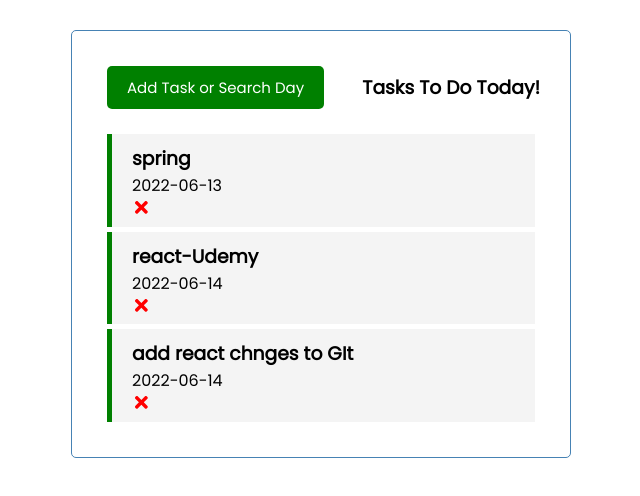
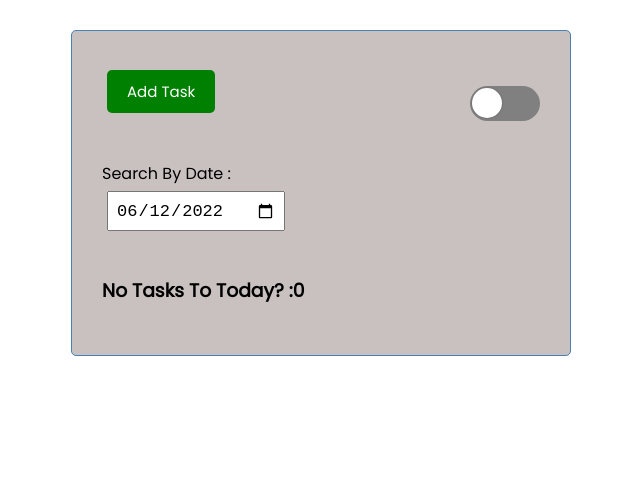
Before and after one commit to EliGertz94/task-tracker, a React (Create React App) app: page / in a window 1280 px wide. Shown: the top 496 px of the page, without its empty margins (319-959 px from the left). Built offline with nearby package versions, Linux system fonts and the light colour scheme; data requests are answered from the project's data file.

Commit message:
addding dark-mode option to change background accordinglly. adding switch to page added effect on task element (optional)

```diff
--- a/db.json
+++ b/db.json
@@ -3,7 +3,7 @@
     {
       "text": "spring",
       "day": "2022-06-13",
-      "reminder": true,
+      "reminder": false,
       "id": 3
     },
     {
@@ -17,6 +17,126 @@
       "day": "2022-06-14",
       "reminder": true,
       "id": 6
+    },
+    {
+      "text": "save all back-end related slides from john brice",
+      "day": "2022-06-14",
+      "reminder": false,
+      "id": 7
+    },
+    {
+      "text": "1",
+      "day": "2022-06-16",
+      "reminder": false,
+      "id": 15
+    },
+    {
+      "text": " hgbnm",
+      "day": "2022-06-14",
+      "reminder": false,
+      "id": 20
+    },
+    {
+      "text": ",n,mn",
+      "day": "2022-06-14",
+      "reminder": false,
+      "id": 23
+    },
+    {
+      "text": ",mm,,m",
+      "day": "2022-06-16",
+      "reminder": false,
+      "id": 24
+    },
+    {
+      "text": "new",
+      "day": "2022-06-16",
+      "reminder": true,
+      "id": 25
+    },
+    {
+      "text": "mm,",
+      "day": "2022-06-18",
+      "reminder": false,
+      "id": 26
+    },
+    {
+      "text": ",, ,m,,",
+      "day": "2022-06-18",
+      "reminder": true,
+      "id": 27
+    },
+    {
+      "text": "react udemy ",
+      "day": "2022-06-19",
+      "reminder": false,
+      "id": 28
+    },
+    {
+      "text": "add dark mode ",
+      "day": "2022-06-19",
+      "reminder": false,
+      "id": 29
+    },
+    {
+      "text": "java for spring ",
+      "day": "2022-06-19",
+      "reminder": true,
+      "id": 30
+    },
+    {
+      "text": "add state to dark-mode",
+      "day": "2022-06-19",
+      "reminder": false,
+      "id": 31
+    },
+    {
+      "text": "add DarkMode state (true/false) to Database json ",
+      "day": "2022-06-20",
+      "reminder": true,
+      "id": 32
+    },
+    {
+      "text": "add business Expenses",
+      "day": "2022-06-19",
+      "reminder": true,
+      "id": 33
+    },
+    {
+      "text": "add updates to git",
+      "day": "2022-06-19",
+      "reminder": true,
+      "id": 34
+    },
+    {
+      "text": "order tasks by reminder true first and update at date  filter and doubleclick",
+      "day": "2022-06-20",
+      "reminder": true,
+      "id": 35
+    },
+    {
+      "text": "ljlkdsf",
+      "day": "2022-06-16",
+      "reminder": false,
+      "id": 37
+    },
+    {
+      "text": "fix animation disapirence",
+      "day": "2022-06-20",
+      "reminder": true,
+      "id": 38
+    },
+    {
+      "text": "add project to git ",
+      "day": "2022-06-20",
+      "reminder": true,
+      "id": 39
+    },
+    {
+      "text": "add expenses of the business",
+      "day": "2022-06-20",
+      "reminder": true,
+      "id": 40
     }
   ]
 }
--- a/package.json
+++ b/package.json
@@ -3,6 +3,7 @@
   "version": "0.1.0",
   "private": true,
   "dependencies": {
+    "framer-motion": "^4.1.17",
     "json-server": "^0.17.0",
     "npm": "^8.5.5",
     "react": "^18.1.0",
--- a/src/App.js
+++ b/src/App.js
@@ -8,30 +8,43 @@ import DateSelector from "./components/DateSelector";
 
 const App = () => {
   const [showForm, setShowForm] = useState(false);
+  const [darkMode, setDarkMode] = useState(false);
   const [tasks, setTasksList] = useState([]);
-  const [selectedDay, setSelectedDate] = useState("");
 
+  const setDarkModeHandler = (mode) => {
+    setDarkMode(mode);
+  };
 
-  const setYear= async(year)=>{
-    setSelectedDate(year)
+  const current = new Date();
+
+  const date =
+    current.getFullYear() +
+    "-" +
+    String(current.getMonth() + 1).padStart(2, "0") +
+    "-" +
+    String(current.getDate()).padStart(2, "0");
+
+  const [selectedDay, setSelectedDate] = useState(date);
+  console.log(tasks);
+
+  const setYear = async (year) => {
+    setSelectedDate(year);
 
     const allTasks = await fetchTasks();
 
-
-
-
     setTasksList(allTasks.filter((task) => task.day === year));
-
-  }
+  };
 
   useEffect(() => {
     const getTasks = async () => {
       const tasksFromServer = await fetchTasks();
-      setTasksList(tasksFromServer);
+      setYear(selectedDay);
+
+      console.log("use effect")
     };
 
     getTasks();
-  }, []);
+  }, [selectedDay]);
 
   const fetchTasks = async () => {
     const res = await fetch("http://localhost:5000/tasks");
@@ -48,10 +61,13 @@ const App = () => {
   };
 
   //delete task
-  const deleteTask = async (id) => {
-    await fetch(`http://localhost:5000/tasks/${id}`, { method: "DELETE" });
-
-    setTasksList(tasks.filter((task) => task.id !== id));
+  const deleteTask = async (id, text) => {
+    if (
+      window.confirm(`Are you sure you want to Delete that Task:  ${text} ?  `)
+    ) {
+      await fetch(`http://localhost:5000/tasks/${id}`, { method: "DELETE" });
+      setTasksList(tasks.filter((task) => task.id !== id));
+    }
   };
 
   // Toggle Reminder
@@ -68,7 +84,6 @@ const App = () => {
     });
 
     const data = await res.json();
-    console.log(data)
 
     setTasksList(
       tasks.map((task) =>
@@ -87,22 +102,34 @@ const App = () => {
 
     const data = await res.json();
 
-    setTasksList([data,...tasks]);
-
-    //const id = Math.floor(Math.random() * 10000) + 1;
-    //const newTask = { id, ...task };
-    //setTasksList([newTask, ...tasks])
+    setYear(selectedDay);
   };
 
   return (
-    <div className="container">
-      <Header show={setShowForm} showState={showForm} />
-      {showForm && <DateSelector selectedYear={selectedDay} setDate= {setYear}/>}
-      {showForm && <AddTask addT={addTask} />}
+    <div className={darkMode ? `container-darkmode` : `container`}>
+      <Header
+        show={setShowForm}
+        showState={showForm}
+        dateUpdate={setSelectedDate}
+        currentDay={date}
+        darkMode={darkMode}
+        darkModeHandler={setDarkMode}
+      />
+      {!showForm && (
+        <DateSelector selectedYear={selectedDay} setDate={setYear} />
+      )}
+      {showForm && <AddTask addT={addTask} currentDay={selectedDay} />}
+      {tasks.length!==0?<h3> {tasks.filter((task)=>task.reminder===true).length} Task To Go Today! Yes You Can ! :) </h3>:''}
+
       {tasks.length !== 0 ? (
-        <Tasks tasks={tasks} onDelete={deleteTask} onToggle={toggleReminder} />
+        <Tasks
+          tasks={tasks}
+          onDelete={deleteTask}
+          onToggle={toggleReminder}
+          darkMode={darkMode}
+        />
       ) : (
-        "No Tasks To Show"
+        <h3 className="header form-control-check">No Tasks To Today? :0</h3>
       )}
     </div>
   );
--- a/src/components/AddTask.js
+++ b/src/components/AddTask.js
@@ -1,9 +1,9 @@
 import React from "react";
 import { useState } from "react";
 
-const AddTask = ({ addT }) => {
+const AddTask = ({ addT ,currentDay}) => {
   const [text, setText] = useState("");
-  const [day, setDate] = useState("");
+  const [day, setDate] = useState(currentDay);
   const [reminder, setChecked] = useState(false);
 
   const onSubmit = (e) => {
@@ -18,8 +18,10 @@ const AddTask = ({ addT }) => {
     addT({ text, day, reminder });
 
     setText("");
-    setDate("");
+    setDate(currentDay);
     setChecked(false);
+
+
   };
   return (
     <form className="add-form" onSubmit={onSubmit}>
@@ -37,8 +39,7 @@ const AddTask = ({ addT }) => {
         <label>Date :</label>
         <input
           type="date"
-
-          value={day}
+                    value={day}
           onChange={(e) => setDate(e.target.value)}
         />
       </div>
--- a/src/components/Header.js
+++ b/src/components/Header.js
@@ -1,17 +1,21 @@
 import React from "react";
 import Button from "./Button";
+import Switch from "./Switch";
 
-const Header = ({ show, showState }) => {
+const Header = ({ show, showState, dateUpdate,currentDay ,darkMode,darkModeHandler }) => {
+
+  const buttonFunction=()=>{
+    show(!showState)
+    dateUpdate(currentDay)
+  }
   return (
     <header className="header">
       <Button
-        text={!showState?"Add Task or Search Day":"close"}
+        text={!showState?"Add Task":"close"}
         Boolean={showState}
-        onClick={() => show(!showState)}
-
+        onClick={() => buttonFunction()}
       />
-
-      <h3 style={{alignitems: 'center'}}>Tasks To Do Today!</h3>
+    <Switch isOn={darkMode} handelToggle={darkModeHandler}/>
     </header>
   );
 };
--- /dev/null
+++ b/src/components/Switch.js
@@ -0,0 +1,28 @@
+import React from "react";
+
+const Switch = ({ isOn, handelToggle }) => {
+  console.log(isOn);
+  const darkModeHandler = () => {
+    handelToggle(!isOn);
+  };
+  return (
+    <div>
+      <input
+        checked={isOn}
+        onChange={() => darkModeHandler()}
+        className="react-switch-checkbox"
+        id={`react-switch-new`}
+        type="checkbox"
+      />
+      <label
+        style={{ background: isOn && "#DF9843" }}
+        className="react-switch-label"
+        htmlFor={`react-switch-new`}
+      >
+        <span className={`react-switch-button`} />
+      </label>
+    </div>
+  );
+};
+
+export default Switch;
--- a/src/components/Task.js
+++ b/src/components/Task.js
@@ -1,9 +1,12 @@
 import React from "react";
 import { FaTimes } from "react-icons/fa";
-export const Task = ({ task, onDelete, onToggle }) => {
+export const Task = ({ task, onDelete, onToggle ,darkMode}) => {
+
   return (
+    //add a state to the bool type
+    //add action to change state
     <div
-      className={`task ${task.reminder && "reminder"}`}
+      className={(!darkMode)?`task ${task.reminder && "reminder"}`:`task-darkmode task ${task.reminder && "reminder"}`}
       onDoubleClick={() => onToggle(task.id)}
     >
 
@@ -21,7 +24,7 @@ export const Task = ({ task, onDelete, onToggle }) => {
             alignitems: "center",
             justifycontent: "space-between",
           }}
-          onClick={() => onDelete(task.id)}
+          onClick={() => onDelete(task.id,task.text)}
         />
       </h3>
     </div>
--- a/src/components/Tasks.js
+++ b/src/components/Tasks.js
@@ -1,15 +1,32 @@
 import React from "react";
 import Task from "./Task";
+import { motion, AnimatePresence } from "framer-motion";
 
-const Tasks = ({ tasks, onDelete, onToggle }) => {
+const Tasks = ({ tasks, onDelete, onToggle, darkMode }) => {
+  console.log(darkMode);
   return (
-    <div>
-      {tasks.map((task) => (
-        <div key={task.id}>
-          <Task task={task} onDelete={onDelete} onToggle={onToggle} />
-        </div>
-      ))}
-    </div>
+
+      <AnimatePresence  initial={false}>
+        {tasks.map((task) => (
+          <motion.div
+          key={task.id}
+          initial={{opacity: 0}}
+          animate={{opacity: 1}}
+          exit={{opacity: 0}}
+          >
+
+              <Task
+                 key={task.id}
+                task={task}
+                onDelete={onDelete}
+                onToggle={onToggle}
+                darkMode={darkMode}
+              />
+
+          </motion.div>
+        ))}
+      </AnimatePresence>
+
   );
 };
 
--- a/src/index.css
+++ b/src/index.css
@@ -19,6 +19,20 @@ body {
   border: 1px solid steelblue;
   padding: 30px;
   border-radius: 5px;
+  background-color: rgb(201, 192, 192);
+  color: #000;
+}
+
+.container-darkmode {
+  max-width: 500px;
+  margin: 30px auto;
+  overflow: auto;
+  min-height: 300px;
+  border: 1px solid steelblue;
+  padding: 30px;
+  border-radius: 5px;
+  background-color: rgb(49, 47, 47);
+  color: #fff;
 }
 
 .header {
@@ -56,7 +70,16 @@ body {
 }
 
 .task {
-  background: #f4f4f4;
+  background: rgb(229, 222, 222);
+  color: #2d2c2c;
+  margin: 5px;
+  padding: 10px 20px;
+  cursor: pointer;
+}
+
+.task-darkmode {
+  background: #2d2c2c;
+  color: #f4f4f4;
   margin: 5px;
   padding: 10px 20px;
   cursor: pointer;
@@ -111,3 +134,47 @@ footer {
   margin-top: 30px;
   text-align: center;
 }
+
+
+/*switch related
+ */
+.react-switch-checkbox {
+  height: 0;
+  width: 0;
+  visibility: hidden;
+}
+
+.react-switch-label {
+  display: flex;
+  align-items: center;
+  justify-content: space-between;
+  cursor: pointer;
+  width: 70px ;
+  height: 35px;
+  background: grey;
+  border-radius: 100px;
+  position: relative;
+  transition: background-color .2s;
+}
+
+.react-switch-label .react-switch-button {
+  content: '';
+  position: absolute;
+  top: 2px;
+  left: 2px;
+  width: 30px;
+  height: 30px;
+  border-radius: 45px;
+  transition: 0.2s;
+  background: #fff;
+  box-shadow: 0 0 2px 0 rgba(10, 10, 10, 0.29);
+}
+
+.react-switch-checkbox:checked + .react-switch-label .react-switch-button {
+  left: calc(100% - 2px);
+  transform: translateX(-100%);
+}
+
+.react-switch-label:active .react-switch-button {
+  width: 60px;
+}
```
Also changed, not shown: 1 other file (tests, documents, lock files or other folders).
